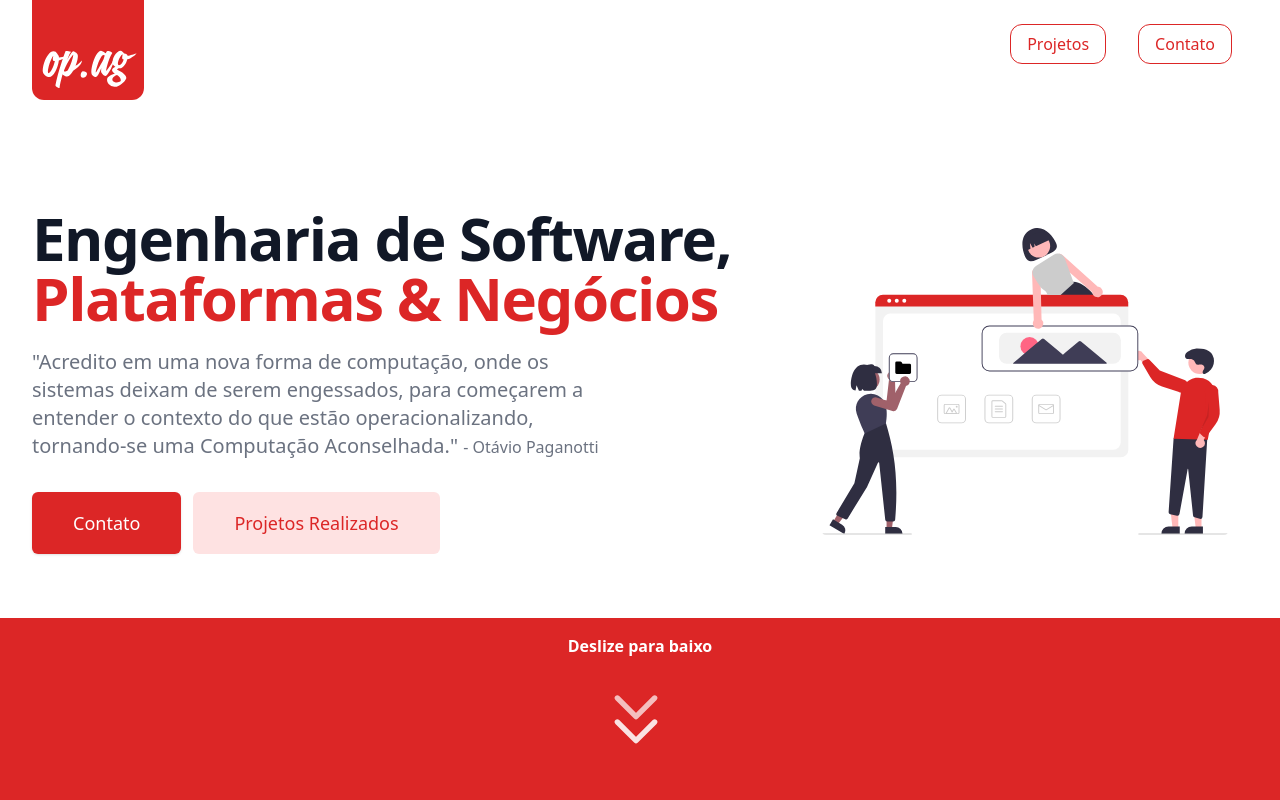
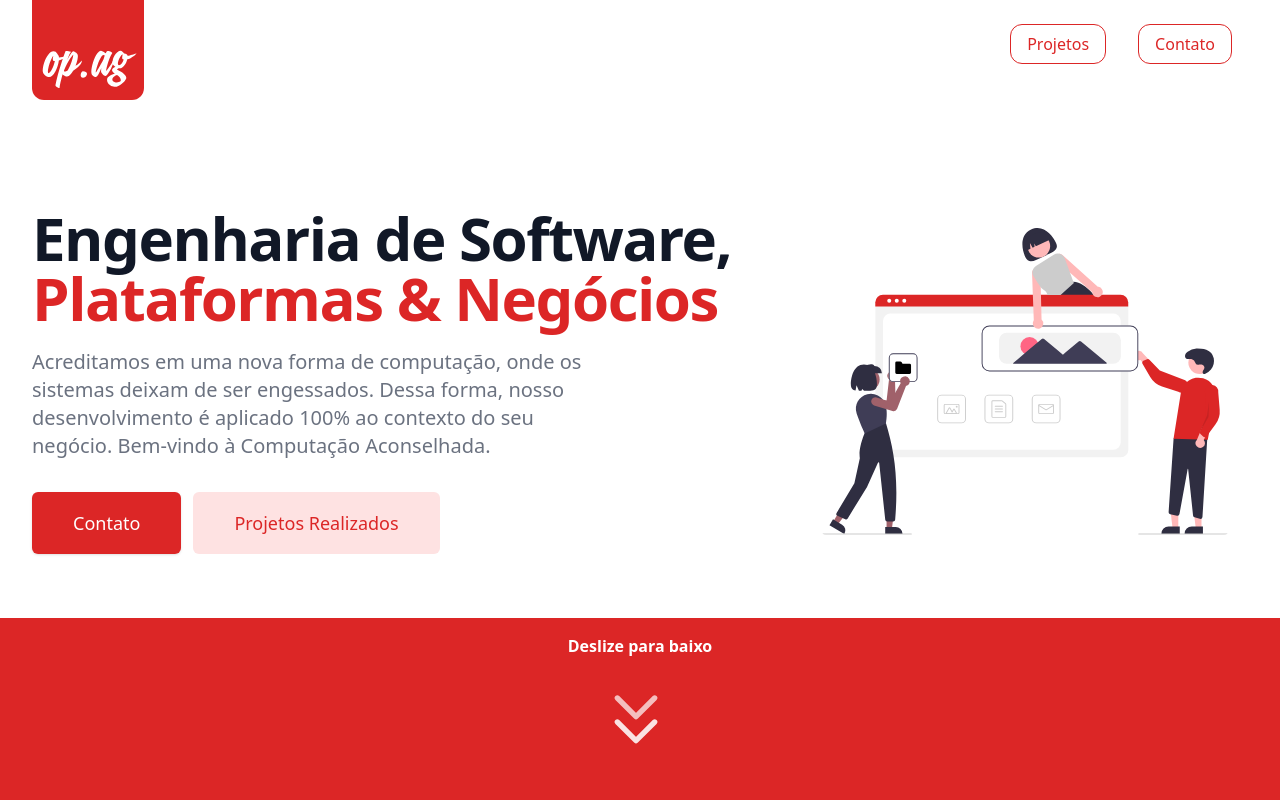
Before and after one commit to opaglabs/homepage, a Vue app: page / in a window 1280 px wide. Shown: the top 800 px of the page. Built offline with nearby package versions, Linux system fonts and the light colour scheme.

Commit message:
Alterando texto inicial

```diff
--- a/src/pages/index.vue
+++ b/src/pages/index.vue
@@ -17,8 +17,7 @@
             }">Plataformas & Negócios</span>
           </h1>
           <p class="mt-3 text-base text-gray-500 sm:mt-5 sm:text-lg sm:max-w-xl sm:mx-auto md:mt-5 md:text-xl lg:mx-0">
-            "Acredito em uma nova forma de computação, onde os sistemas deixam de serem engessados, para começarem a entender o contexto do que estão operacionalizando, tornando-se uma Computação Aconselhada."
-            <span class="text-base">- Otávio Paganotti</span>
+            Acreditamos em uma nova forma de computação, onde os sistemas deixam de ser engessados. Dessa forma, nosso desenvolvimento é aplicado 100% ao contexto do seu negócio. Bem-vindo à Computação Aconselhada.
           </p>
           <div class="mt-5 sm:mt-8 sm:flex sm:justify-center lg:justify-start">
             <div class="rounded-md shadow">
```
